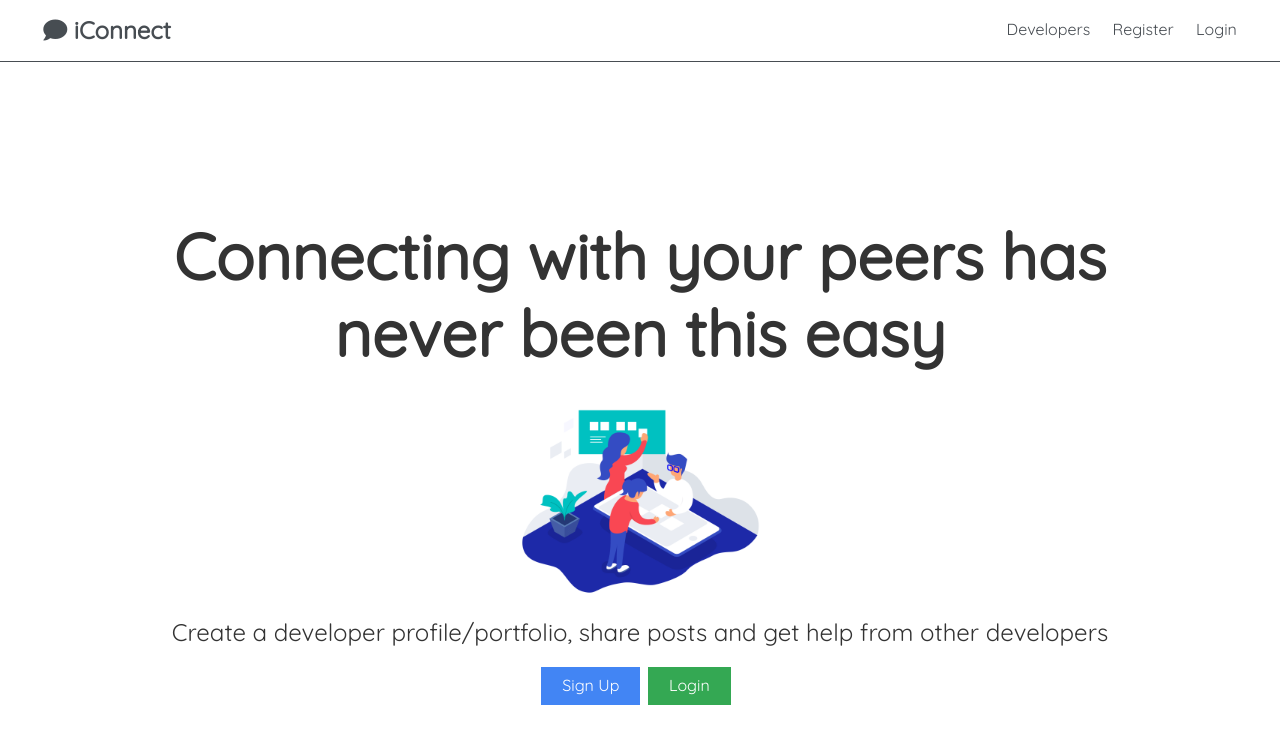
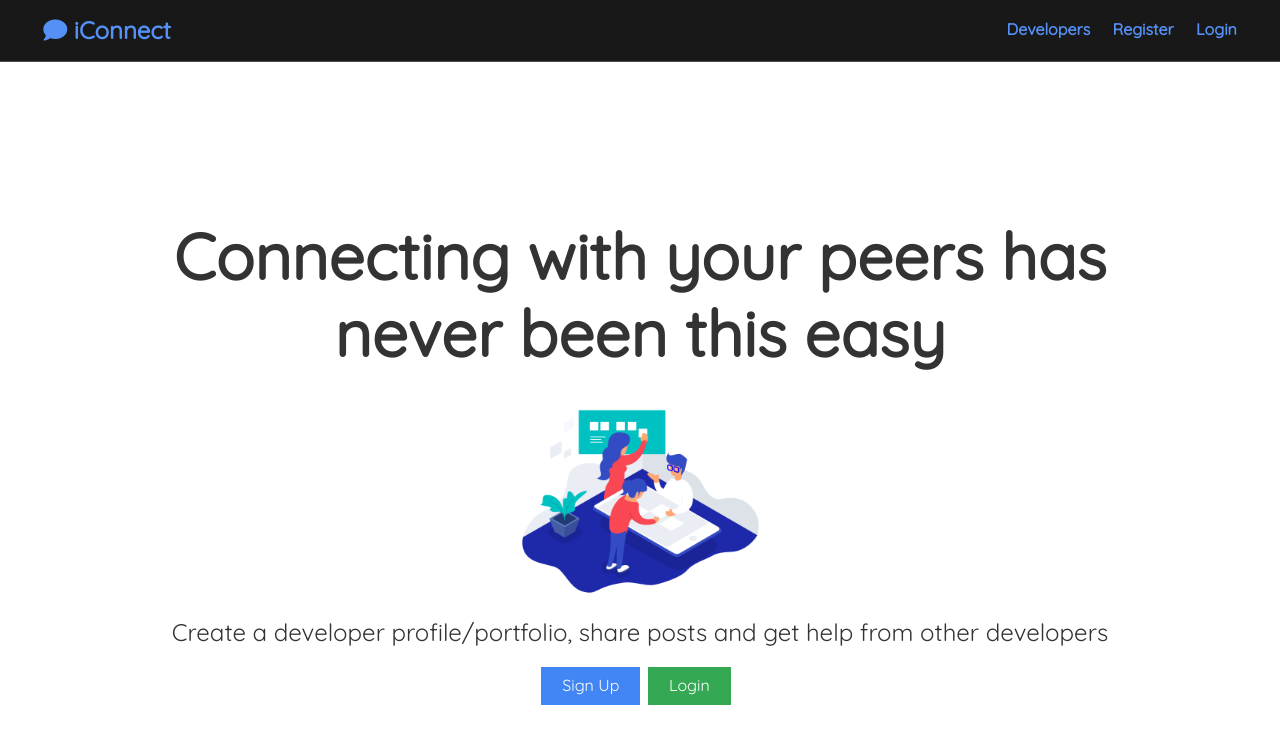
Before and after one commit to vjsamuelideas2it/mernstack, a React (Create React App) app in the folder client/: page / in a window 1280 px wide. Shown: the top 744 px of the page. Built offline with nearby package versions, Linux system fonts and the light colour scheme; no server answers.

Commit message:
Revamped design 2

```diff
--- a/client/src/App.css
+++ b/client/src/App.css
@@ -5,6 +5,7 @@
   --light-color: #34a853;
   --danger-color: #dc3545;
   --success-color: #28a745;
+  --white-color: #ffff;
 }
 
 * {
@@ -301,6 +302,7 @@ button {
 /* Navbar */
 .navbar {
   display: flex;
+  background-color: #000;
   justify-content: space-between;
   align-items: center;
   padding: 0.7rem 2rem;
@@ -317,21 +319,24 @@ button {
 }
 
 .navbar a {
-  color: var(--dark-color);
+  color: var(--primary-color);
+  font-weight: 1000;
   padding: 0.45rem;
   margin: 0 0.25rem;
 }
 
 .navbar a:hover {
-  color: var(--primary-color);
+  color: var(--white-color);
 }
 
 .clickable {
   cursor: pointer;
+  font-weight: 1000;
+  color: var(--primary-color);
 }
 
 .clickable:hover {
-  color: var(--primary-color);
+  color: var(--white-color);
 }
 
 .navbar .welcome span {
--- a/client/src/components/layout/Navbar.js
+++ b/client/src/components/layout/Navbar.js
@@ -42,7 +42,7 @@ const Navbar = () => {
     </ul>
   );
   return (
-    <nav className='navbar'>
+    <nav className='navbar dark'>
       <h1>
         <Link to='/'>
           <i className='fa fa-comment'></i> iConnect
```
